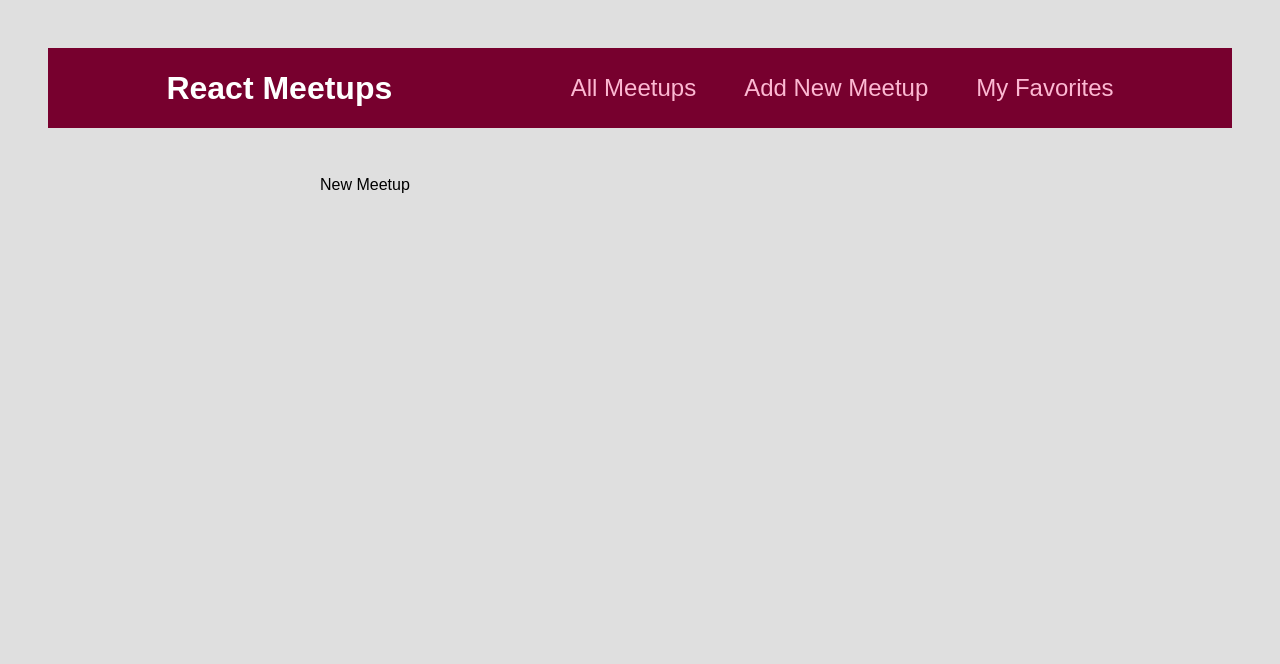
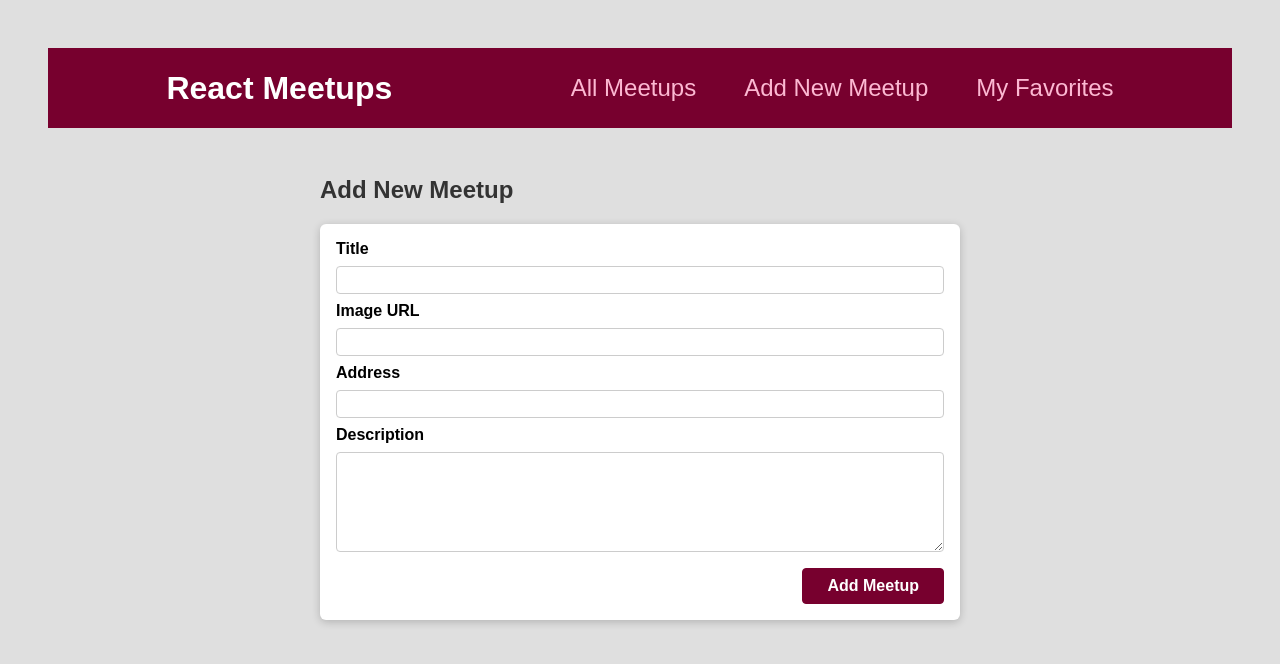
Before and after one commit to Pofay/nextjs-course-code, a React (Create React App) app: page /new-meetup in a window 1280 px wide. Shown: the top 664 px of the page. Built offline with nearby package versions, Linux system fonts and the light colour scheme.

Commit message:
Created Add New Meetup form component

```diff
--- a/src/App.jsx
+++ b/src/App.jsx
@@ -3,7 +3,6 @@
 import AllMeetupsPage from './pages/AllMeetupsPage'
 import NewMeetup from './pages/NewMeetup'
 import Favorites from './pages/Favorites'
-import MainNavigation from './components/layout/MainNavigation'
 import Layout from './components/layout/Layout'
 
 const App = () => {
--- /dev/null
+++ b/src/components/meetups/NewMeetupForm.jsx
@@ -0,0 +1,32 @@
+import Card from '../ui/Card'
+import classes from './NewMeetupForm.module.css'
+
+const NewMeetupForm = () => {
+  return (
+    <Card>
+      <form className={classes.form}>
+        <div className={classes.control}>
+          <label htmlFor='title'>Title</label>
+          <input type='text' required id='title' />
+        </div>
+        <div className={classes.control}>
+          <label htmlFor='image'>Image URL</label>
+          <input type='url' required id='image' />
+        </div>
+        <div className={classes.control}>
+          <label htmlFor='address'>Address</label>
+          <input type='text' required id='address' />
+        </div>
+        <div className={classes.control}>
+          <label htmlFor='description'>Description</label>
+          <textarea id='description' required rows='5'></textarea>
+        </div>
+        <div className={classes.actions}>
+          <button>Add Meetup</button>
+        </div>
+      </form>
+    </Card>
+  )
+}
+
+export default NewMeetupForm
--- /dev/null
+++ b/src/components/meetups/NewMeetupForm.module.css
@@ -0,0 +1,45 @@
+.form {
+  padding: 1rem;
+}
+
+.control {
+  margin-bottom: 0.5rem;
+}
+
+.control label {
+  display: block;
+  font-weight: bold;
+  margin-bottom: 0.5rem;
+}
+
+.control input,
+.control textarea {
+  display: block;
+  font: inherit;
+  border-radius: 4px;
+  border: 1px solid #ccc;
+  padding: 0.25rem;
+  width: 100%;
+}
+
+.actions {
+  margin-top: 1rem;
+  text-align: right;
+}
+
+.actions button {
+  font: inherit;
+  cursor: pointer;
+  background-color: #77002e;
+  color: white;
+  padding: 0.5rem 1.5rem;
+  border: 1px solid #77002e;
+  border-radius: 4px;
+  font-weight: bold;
+}
+
+.actions button:hover,
+.actions button:active {
+  background-color: #a50e48;
+  border-color: #a50e48;
+}
--- a/src/pages/NewMeetup.jsx
+++ b/src/pages/NewMeetup.jsx
@@ -1,7 +1,13 @@
 import React from 'react'
+import NewMeetupForm from '../components/meetups/NewMeetupForm'
 
 const NewMeetup = () => {
-  return <div>New Meetup</div>
+  return (
+    <section>
+      <h1>Add New Meetup</h1>
+      <NewMeetupForm />
+    </section>
+  )
 }
 
 export default NewMeetup
```
